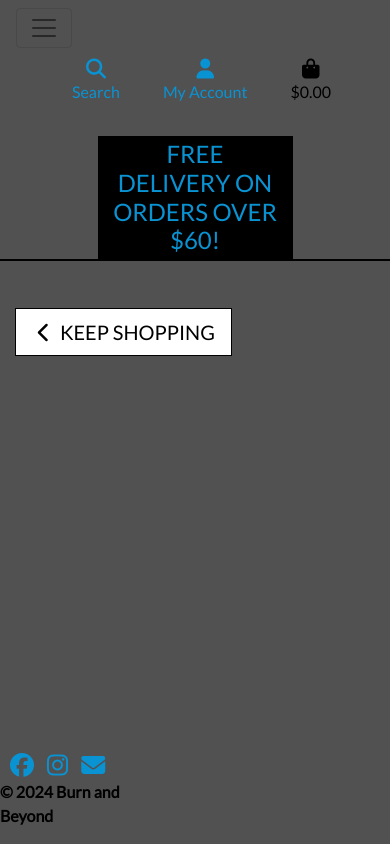
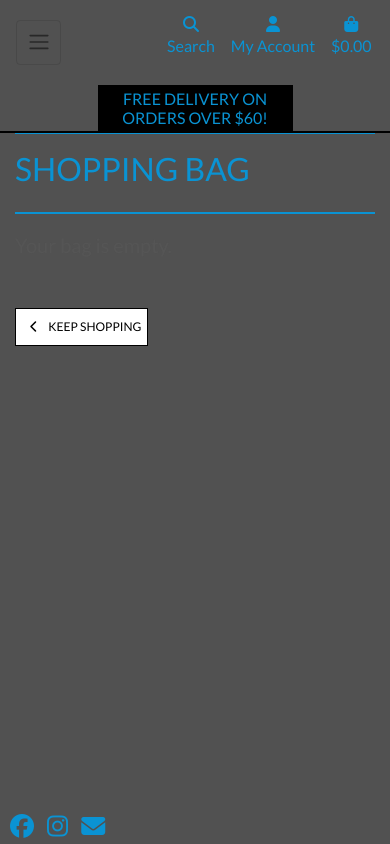
Before and after one commit to Nmyhi/burnandbeyond-webshop, a Django app: page /bag/ in a window 390 px wide. Run offline with Django 3.2, Linux system fonts and the light colour scheme; some libraries are stand-ins or nearby versions.

Commit message:
Add styling to improve responsiveness on small screens

```diff
--- a/static/css/base.css
+++ b/static/css/base.css
@@ -370,4 +370,48 @@
     body {
         height: calc(100vh - 116px);
     }
+
+    .display-4.logo-font.text-black {
+        font-size: 2rem;
+    }
+
+    .nav-link {
+        padding: 0.15rem;
+    }
+
+    .nav-link i.fa-lg {
+        font-size: 1rem;
+    }
+
+    #delivery-banner h4 {
+        font-size: 1rem;
+    }
+
+    footer {
+        height: 50px;
+    }
+
+    .navbar-toggler {
+        padding: .6rem .6rem;
+        font-size: 1rem;
+    }
+
+    .btn.btn-outline-black.rounded-0,
+    .btn.btn-black.rounded-0 {
+        padding: .375rem .375rem;
+    }
+
+    .btn.btn-outline-black.rounded-0.btn-lg,
+    .btn.btn-black.rounded-0.btn-lg {
+        padding: .375rem .375rem;
+        font-size: .75rem;
+    }
+
+    .increment-qty, .decrement-qty {
+        padding: .25rem .5rem !important;
+    }
+
+    .full-page-container {
+        padding-left: 5px;
+    }
 }
--- a/templates/includes/main-nav.html
+++ b/templates/includes/main-nav.html
@@ -1,6 +1,11 @@
 <!-- Main nav collapse -->
 <div class="collapse navbar-collapse" id="main-nav">
     <ul class="navbar-nav w-auto mx-auto">
+        <li class="nav-item d-block d-md-none color-blue">
+            <a class="logo-font font-weight-bold nav-link text-black mr-5 dropdown-item" href="{% url 'home' %}" id="home-link">
+                <strong class="color-blue">Home</strong>
+            </a>
+        </li>
         <li class="nav-item dropdown">
             <a class="logo-font font-weight-bold nav-link text-black mr-5" href="#" id="all-products-link" data-toggle="dropdown" aria-haspopup="true" aria-expanded="false">
                 <strong class="color-blue">All Products</strong>
--- a/templates/includes/mobile-top-header.html
+++ b/templates/includes/mobile-top-header.html
@@ -47,8 +47,8 @@
   <li class="list-inline-item">
       <a class="{% if grand_total %}text-primary font-weight-bold{% else %}text-black{% endif %} nav-link d-block d-lg-none" href="{% url 'view_bag' %}">
           <div class="text-center">
-              <div><i class="fas fa-shopping-bag fa-lg"></i></div>
-              <p class="my-0">
+              <div><i class="fas fa-shopping-bag fa-lg color-blue"></i></div>
+              <p class="my-0 color-blue">
                   {% if grand_total %}
                       ${{ grand_total|floatformat:2 }}
                   {% else %}
```
Also changed, not shown: README.md.
